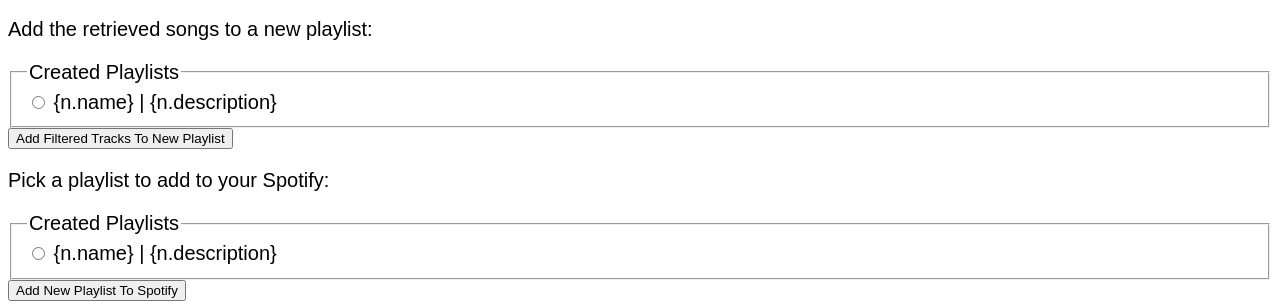
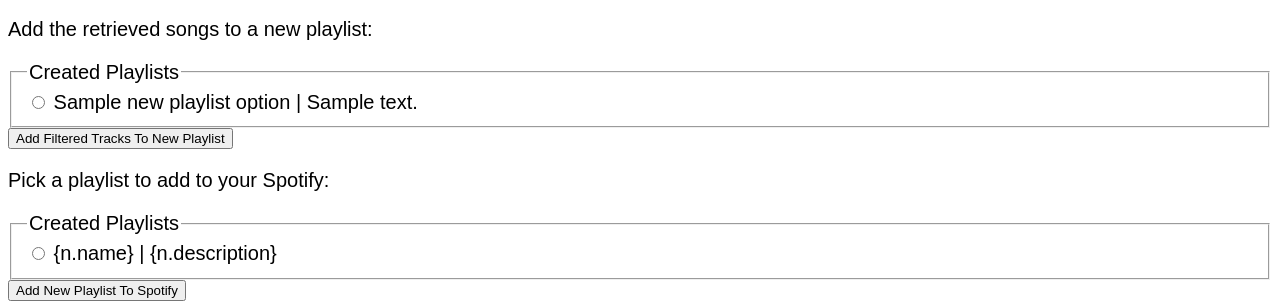
Before and after one commit to Aiko346/MusicDatabaseProj, a Flask app: template templates/index.html in a window 1280 px wide. Shown: the part 1225-1530 px from the top of the page. Run offline with Flask 2, Linux system fonts and the light colour scheme; the template is opened without the code that fills it: most values are stand-ins (such as "Sample title", 1, 10 or a date in 2020); parts of the project's set-up code (start-up, migrations or seed data) failed here and were passed over; some libraries are stand-ins or nearby versions.

Commit message:
fix created playlist options

```diff
--- a/templates/index.html
+++ b/templates/index.html
@@ -153,7 +153,7 @@
       <legend>Created Playlists</legend>
       {% for n in new_playlist_options %}
       <input type="radio" id="{{ loop.index }}" name="selected-new-playlist" value="{{ n.len ~ n.description ~ n.name }}">
-      <label for="{{ n.len ~ n.description ~ n.name }}">{n.name} | {n.description}</label><br>
+      <label for="{{ n.len ~ n.description ~ n.name }}">{{n.name}} | {{n.description}}</label><br>
       {% endfor %}
     </fieldset>
 
```
